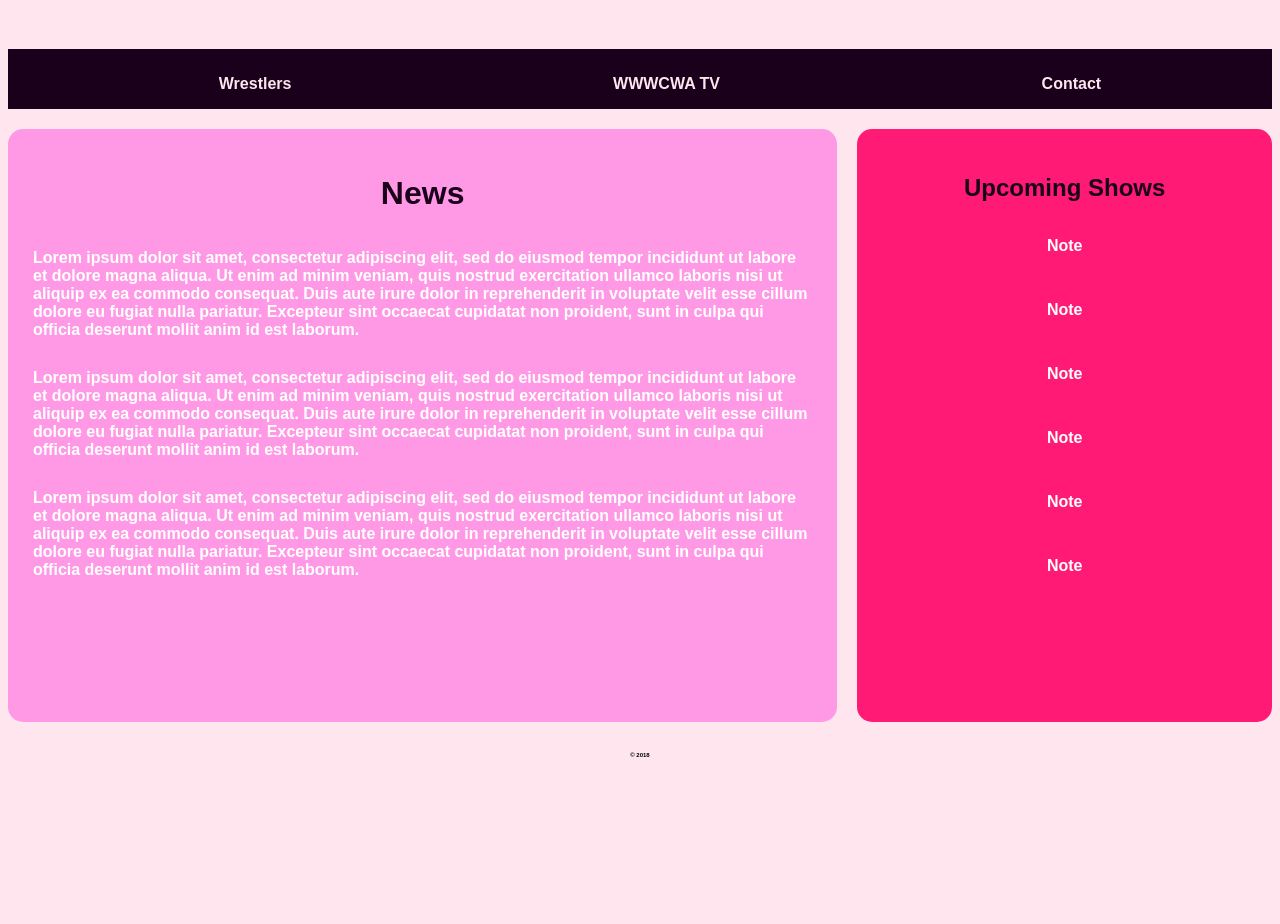
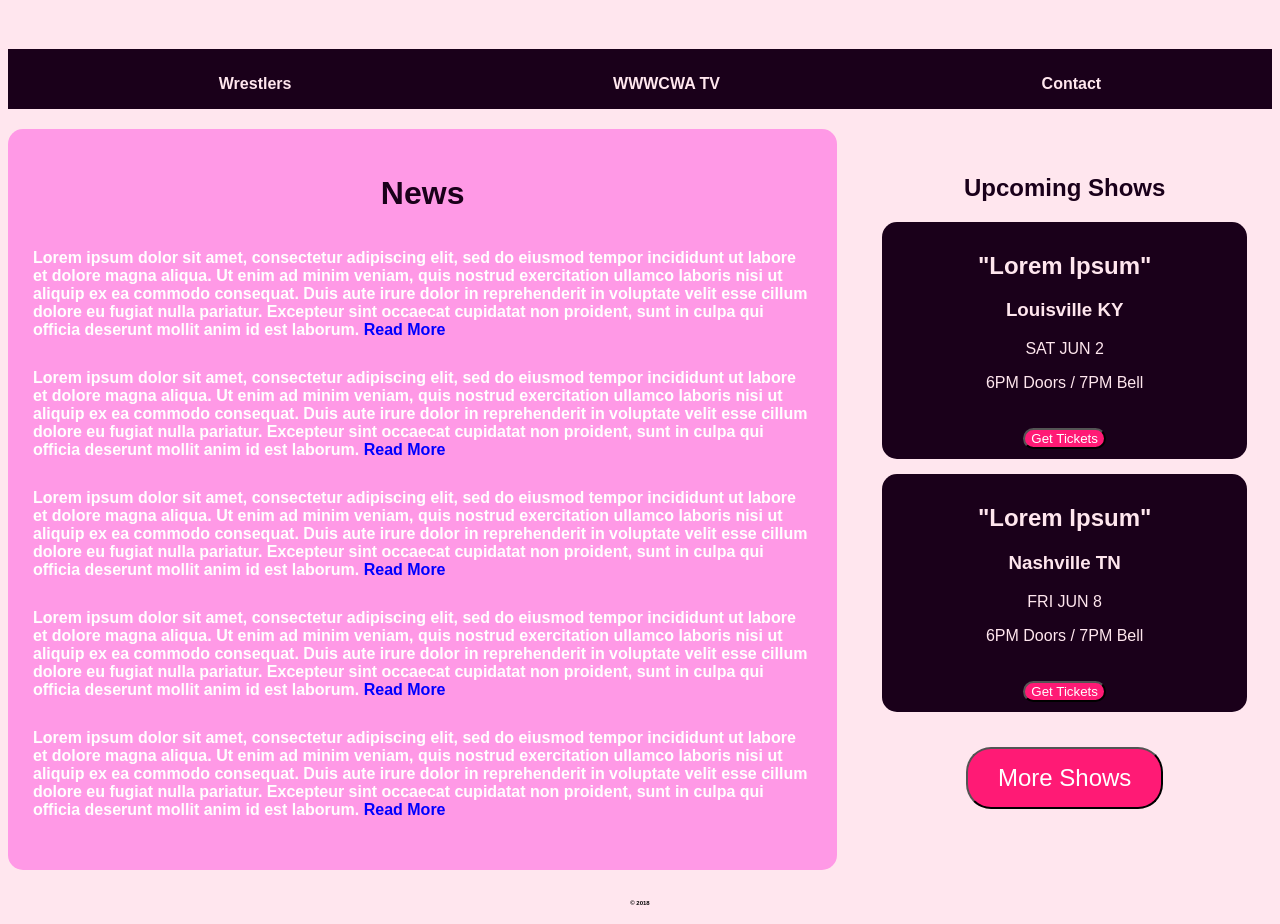
Before and after one commit to adamcox37/sports-page, a plain HTML site: page index.html in a window 1280 px wide. Shown: the part 720-1644 px from the top of the page. Before the commit the page ends 1496 px from the top, so only its background shows below. Drawn offline with Linux system fonts and the light colour scheme; a script that the page names is missing.

Commit message:
finalized page layout for moblie and desktop

```diff
--- a/css/styles.css
+++ b/css/styles.css
@@ -19,6 +19,11 @@ img {
 /******************
     Text Styles
 ******************/
+a {
+  text-decoration: none;
+  color: blue;
+}
+
 ul {
   display: flex;
   justify-content: space-around;
@@ -39,13 +44,38 @@ article {
   text-align: left;
 }
 
-p {
-  padding: 15px;
-}
-
 h1 {
   padding-top: 15px;
   color: #1a001a;
+}
+
+.upcoming {
+  background-color: #1a001a;
+  color: #ffe6ee;
+  font-weight: normal;
+  border-radius: 15px;
+  padding: 10px;
+  margin: 15px;
+  overflow: scroll;
+}
+
+.button, .big-button {
+  background-color: #ff1a75;
+  margin-top: 20px;
+  border-radius: 25px;
+}
+
+.big-button {
+  font-size: 1.5em;
+  padding-right: 30px;
+  padding-left: 30px;
+  padding-top: 15px;
+  padding-bottom: 15px;
+}
+
+.button a, .big-button a {
+  text-decoration: none;
+  color: white;
 }
 
 /******************
@@ -64,10 +94,10 @@ main {
   border-radius: 15px;
 }
 
-aside {
+/*aside {
   background-color: #ff1a75;
   border-radius: 15px;
-}
+}*/
 
 footer {
   font-size: 0.25em;
@@ -94,7 +124,7 @@ footer {
 }
 .grid {
   display: grid;
-  grid-template-rows: 5fr 60px 4fr;
+  grid-template-rows: 4fr 60px 4fr;
   grid-template-columns: 2fr 1fr;
   grid-gap: 20px;
   grid-template-areas:
--- a/index.html
+++ b/index.html
@@ -24,23 +24,66 @@
     <main>
       <h1>News</h1>
       <article>
-        Lorem ipsum dolor sit amet, consectetur adipiscing elit, sed do eiusmod tempor incididunt ut labore et dolore magna aliqua. Ut enim ad minim veniam, quis nostrud exercitation ullamco laboris nisi ut aliquip ex ea commodo consequat. Duis aute irure dolor in reprehenderit in voluptate velit esse cillum dolore eu fugiat nulla pariatur. Excepteur sint occaecat cupidatat non proident, sunt in culpa qui officia deserunt mollit anim id est laborum.
+        Lorem ipsum dolor sit amet, consectetur adipiscing elit, sed do eiusmod tempor incididunt ut labore et dolore magna aliqua. Ut enim ad minim veniam, quis nostrud exercitation ullamco laboris nisi ut aliquip ex ea commodo consequat. Duis aute irure dolor in reprehenderit in voluptate velit esse cillum dolore eu fugiat nulla pariatur. Excepteur sint occaecat cupidatat non proident, sunt in culpa qui officia deserunt mollit anim id est laborum.  <a href="#">Read More</a>
       </article>
       <article>
-        Lorem ipsum dolor sit amet, consectetur adipiscing elit, sed do eiusmod tempor incididunt ut labore et dolore magna aliqua. Ut enim ad minim veniam, quis nostrud exercitation ullamco laboris nisi ut aliquip ex ea commodo consequat. Duis aute irure dolor in reprehenderit in voluptate velit esse cillum dolore eu fugiat nulla pariatur. Excepteur sint occaecat cupidatat non proident, sunt in culpa qui officia deserunt mollit anim id est laborum.
+        Lorem ipsum dolor sit amet, consectetur adipiscing elit, sed do eiusmod tempor incididunt ut labore et dolore magna aliqua. Ut enim ad minim veniam, quis nostrud exercitation ullamco laboris nisi ut aliquip ex ea commodo consequat. Duis aute irure dolor in reprehenderit in voluptate velit esse cillum dolore eu fugiat nulla pariatur. Excepteur sint occaecat cupidatat non proident, sunt in culpa qui officia deserunt mollit anim id est laborum.  <a href="#">Read More</a>
       </article>
       <article>
-        Lorem ipsum dolor sit amet, consectetur adipiscing elit, sed do eiusmod tempor incididunt ut labore et dolore magna aliqua. Ut enim ad minim veniam, quis nostrud exercitation ullamco laboris nisi ut aliquip ex ea commodo consequat. Duis aute irure dolor in reprehenderit in voluptate velit esse cillum dolore eu fugiat nulla pariatur. Excepteur sint occaecat cupidatat non proident, sunt in culpa qui officia deserunt mollit anim id est laborum.
+        Lorem ipsum dolor sit amet, consectetur adipiscing elit, sed do eiusmod tempor incididunt ut labore et dolore magna aliqua. Ut enim ad minim veniam, quis nostrud exercitation ullamco laboris nisi ut aliquip ex ea commodo consequat. Duis aute irure dolor in reprehenderit in voluptate velit esse cillum dolore eu fugiat nulla pariatur. Excepteur sint occaecat cupidatat non proident, sunt in culpa qui officia deserunt mollit anim id est laborum.  <a href="#">Read More</a>
+      </article>
+      <article>
+        Lorem ipsum dolor sit amet, consectetur adipiscing elit, sed do eiusmod tempor incididunt ut labore et dolore magna aliqua. Ut enim ad minim veniam, quis nostrud exercitation ullamco laboris nisi ut aliquip ex ea commodo consequat. Duis aute irure dolor in reprehenderit in voluptate velit esse cillum dolore eu fugiat nulla pariatur. Excepteur sint occaecat cupidatat non proident, sunt in culpa qui officia deserunt mollit anim id est laborum.  <a href="#">Read More</a>
+      </article>
+      <article>
+        Lorem ipsum dolor sit amet, consectetur adipiscing elit, sed do eiusmod tempor incididunt ut labore et dolore magna aliqua. Ut enim ad minim veniam, quis nostrud exercitation ullamco laboris nisi ut aliquip ex ea commodo consequat. Duis aute irure dolor in reprehenderit in voluptate velit esse cillum dolore eu fugiat nulla pariatur. Excepteur sint occaecat cupidatat non proident, sunt in culpa qui officia deserunt mollit anim id est laborum.  <a href="#">Read More</a>
       </article>
     </main>
     <aside>
       <h1>Upcoming Shows</h1>
-      <p>Note</p>
-      <p>Note</p>
-      <p>Note</p>
-      <p>Note</p>
-      <p>Note</p>
-      <p>Note</p>
+      <div class="upcoming">
+        <h2>"Lorem Ipsum"</h2>
+        <h3>Louisville KY</h3>
+        <p> SAT JUN 2</p>
+        <p>6PM Doors / 7PM Bell</p>
+        <button class="button"><a href="#">Get Tickets</a></button>
+      </div>
+      <div class="upcoming">
+        <h2>"Lorem Ipsum"</h2>
+        <h3>Nashville TN</h3>
+        <p> FRI JUN 8</p>
+        <p>6PM Doors / 7PM Bell</p>
+        <button class="button"><a href="#">Get Tickets</a></button>
+      </div>
+      <!-- <div class="upcoming">
+        <h2>"Lorem Ipsum"</h2>
+        <h3>Memphis TN</h3>
+        <p> SAT JUN 9</p>
+        <p>6PM Doors / 7PM Bell</p>
+        <button class="button"><a href="#">Get Tickets</a></button>
+      </div>
+      <div class="upcoming">
+        <h2>"Lorem Ipsum"</h2>
+        <h3>St Louis MO</h3>
+        <p> FRI JUN 15</p>
+        <p>6PM Doors / 7PM Bell</p>
+        <button class="button"><a href="#">Get Tickets</a></button>
+      </div>
+      <div class="upcoming">
+        <h2>"Lorem Ipsum"</h2>
+        <h3>Indianiapolis IN</h3>
+        <p> SAT JUN 16</p>
+        <p>6PM Doors / 7PM Bell</p>
+        <button class="button"><a href="#">Get Tickets</a></button>
+      </div>
+      <div class="upcoming">
+        <h2>"Lorem Ipsum"</h2>
+        <h3>Louisville KY</h3>
+        <p> SUN JUN 17</p>
+        <p>6PM Doors / 7PM Bell</p>
+        <button class="button"><a href="#">Get Tickets</a></button>
+      </div> -->
+      <button class="big-button"><a href="#">More Shows</a></button>
     </aside>
     <footer>
       &copy; 2018
--- a/js/scripts.js
+++ /dev/null
@@ -1 +0,0 @@
-// JS
```
